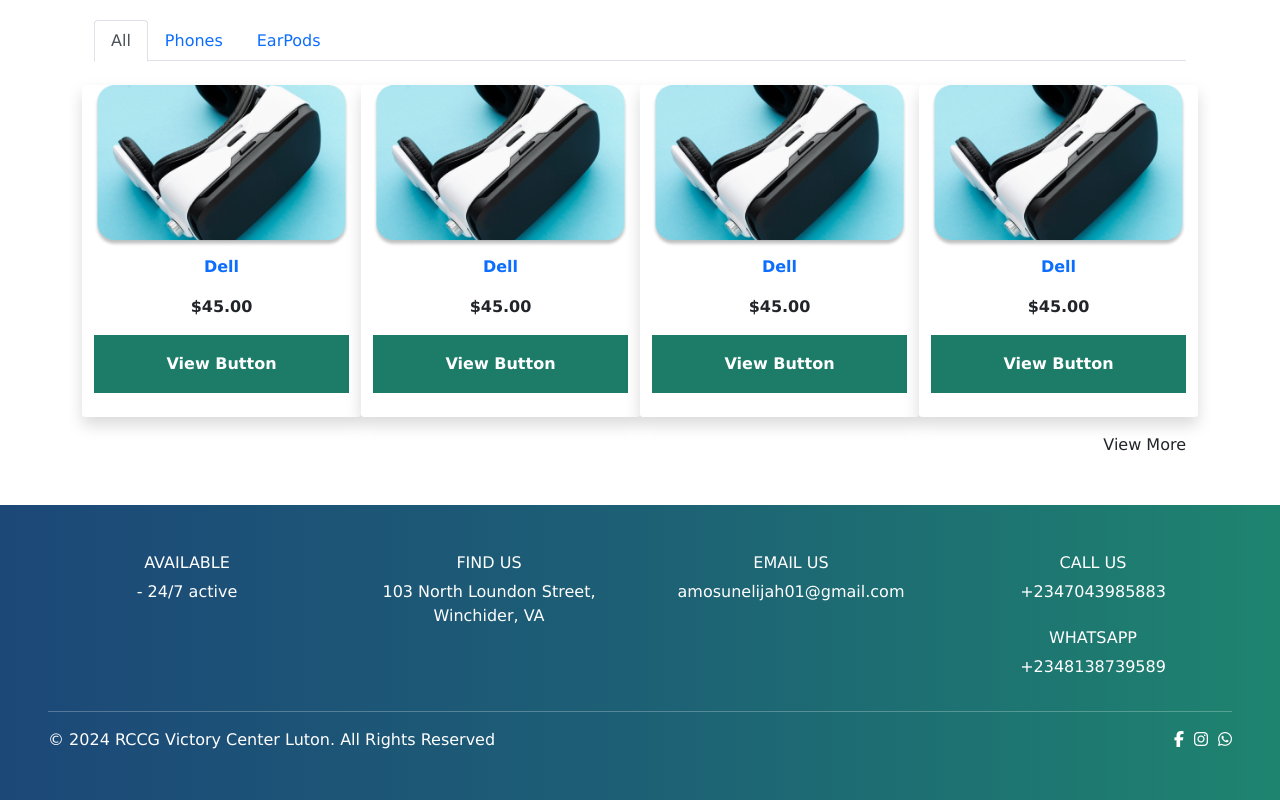
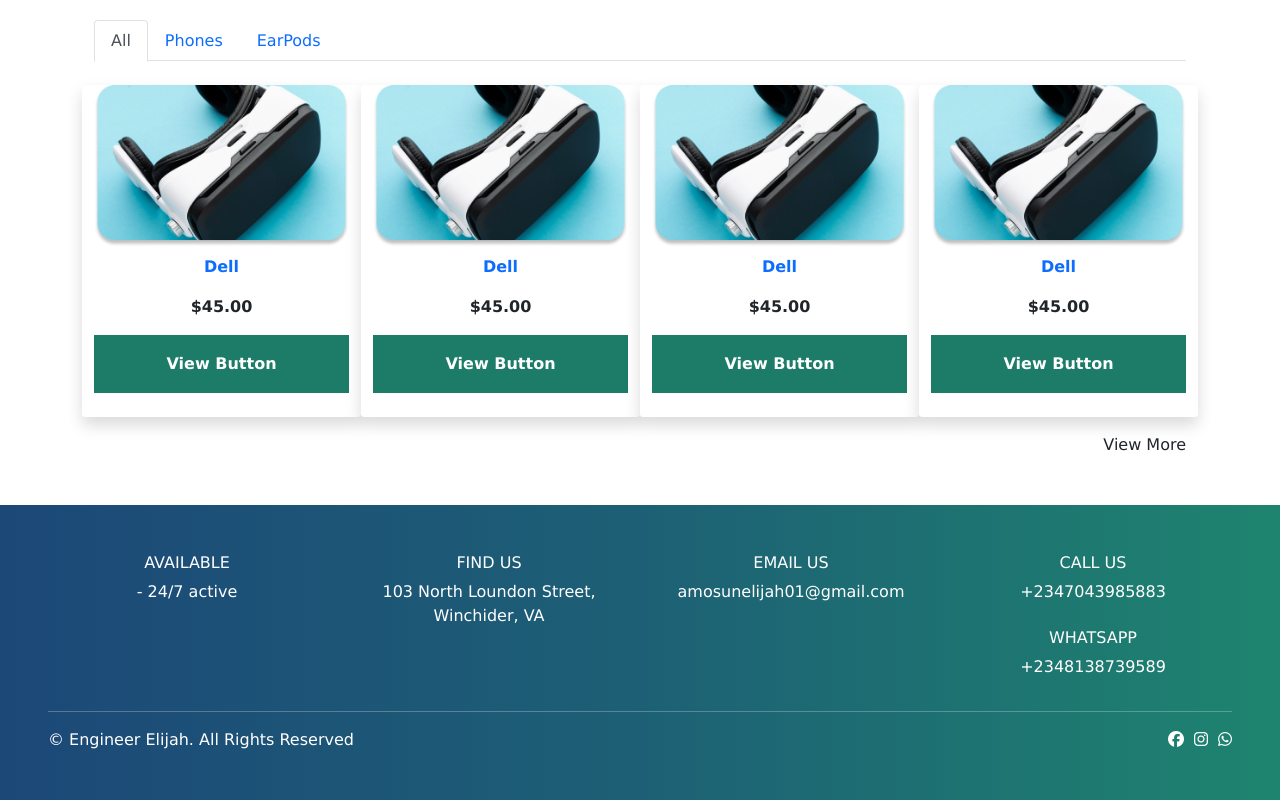
Before and after one commit to Agboola12/E-commerce-Computing-Frontend, a React (Vite) app: page / in a window 1280 px wide. Shown: the part 1377-2177 px from the top of the page. Built offline with nearby package versions, Linux system fonts and the light colour scheme.

Commit message:
wip on the project

```diff
--- a/src/user/Footer.jsx
+++ b/src/user/Footer.jsx
@@ -46,12 +46,12 @@
             <div className="row">
                 <div className="col-lg-12">
                     <div className="d-flex justify-content-between align-items-center">
-                        <div>© 2024 RCCG Victory Center Luton. All Rights Reserved</div>
+                        <div>© Engineer Elijah. All Rights Reserved</div>
 
                         <ul className="list-unstyled d-flex mb-0" style={{ gap: "10px" }}>
-                            <li><Link to="#" className="text-white"><i className="fa fa-facebook"></i></Link></li>
-                            <li><Link to="#" className="text-white"><i className="fa fa-instagram"></i></Link></li>
-                            <li><Link to="#" className="text-white"><i className="fa fa-whatsapp"></i></Link></li>
+                            <li><Link to="https://www.facebook.com/elijah.amosun.79?mibextid=ibOpuV" className="text-white"><i className="fab fa-facebook"></i></Link></li>
+                            <li><Link to="#" className="text-white"><i className="fab fa-instagram"></i></Link></li>
+                            <li><Link to="#" className="text-white"><i className="fab fa-whatsapp"></i></Link></li>
                         </ul>
                     </div>
                 </div>
```
